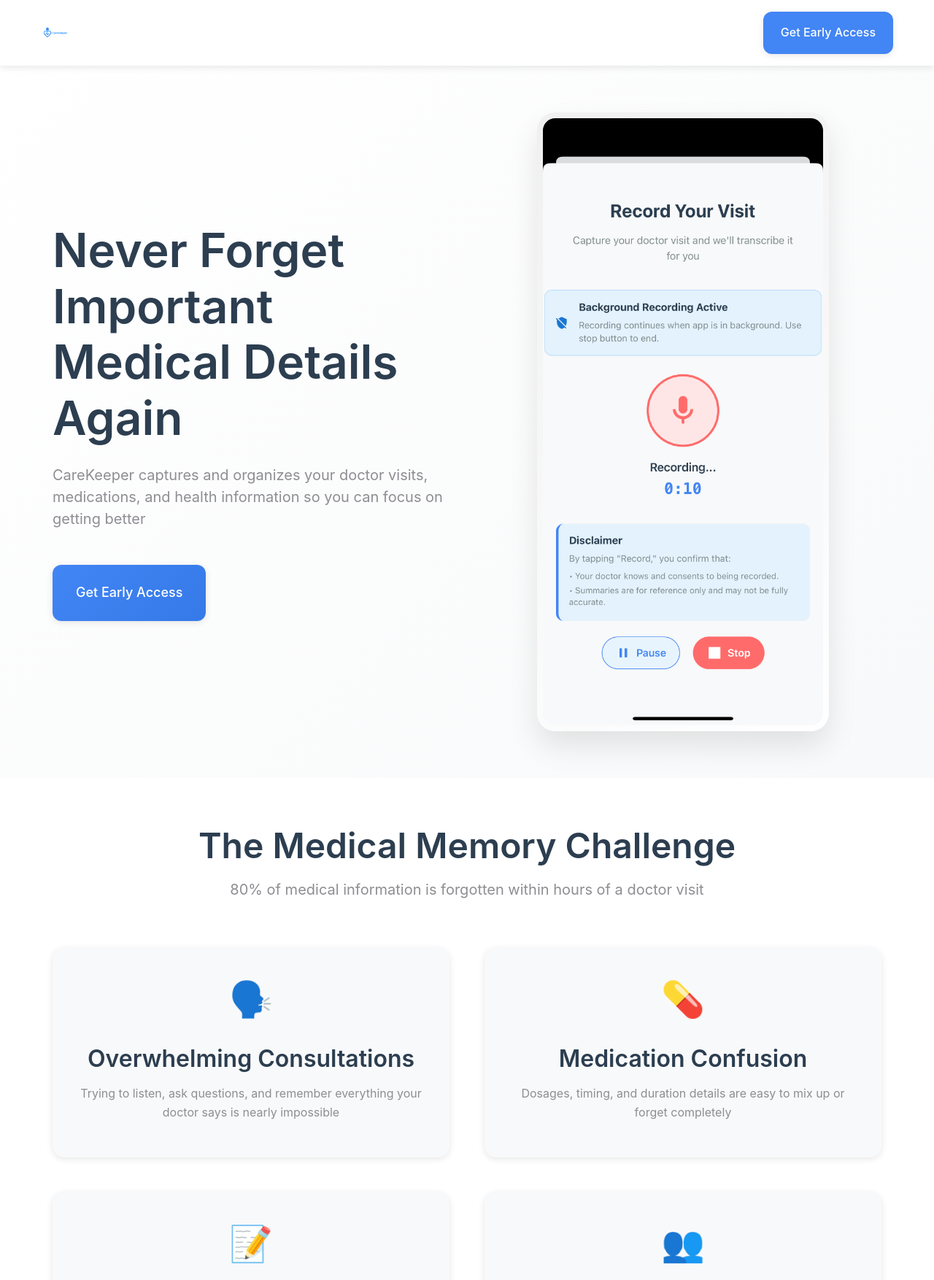
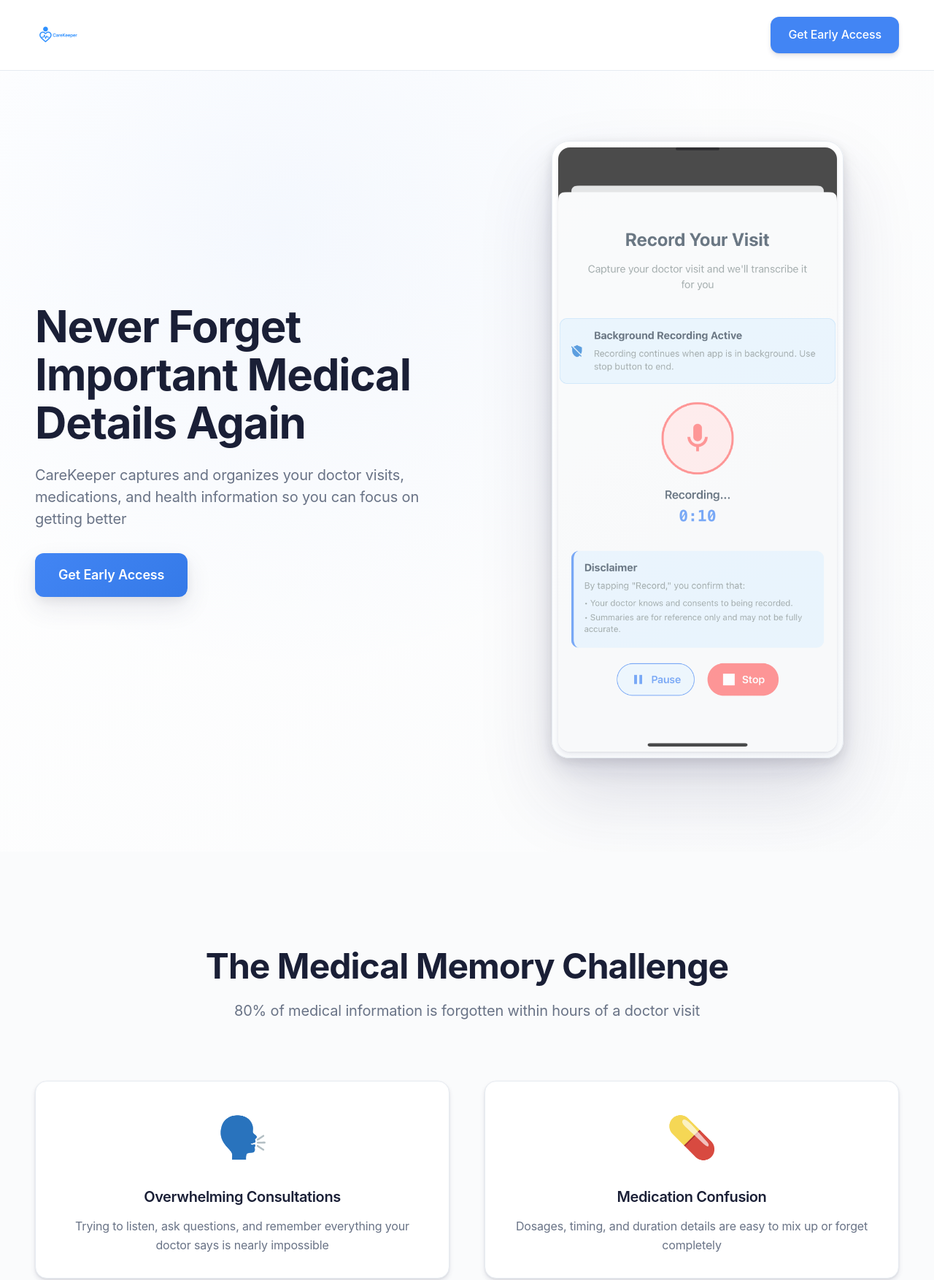
Before and after one commit to finchux-dev/finchux-dev.github.io, a plain HTML site: page index.html in a window 1280 px wide. Shown: the top 1754 px of the page at 73% size. Drawn offline with Linux system fonts and the light colour scheme.

Commit message:
Modernize website design: larger logo, Stripe-inspired styling, improved typography and spacing

```diff
--- a/styles.css
+++ b/styles.css
@@ -1,46 +1,67 @@
-/* CSS Custom Properties */
+/* CSS Custom Properties - Modern Updates */
 :root {
   /* Colors */
   --primary-blue: #4285F4;
   --primary-blue-dark: #357AE8;
-  --background-light: #F8F9FA;
+  --primary-blue-light: #5a95f5;
+  --background-light: #FAFBFC;
+  --background-white: #FFFFFF;
   --card-background: #FFFFFF;
-  --text-primary: #2C3E50;
-  --text-secondary: #8E8E93;
-  --success-green: #34C759;
-  --border-light: #E1E8ED;
-  --shadow-subtle: 0 2px 10px rgba(0,0,0,0.1);
-  --shadow-elevated: 0 20px 40px rgba(0,0,0,0.1);
+  --text-primary: #1A1F36;
+  --text-secondary: #697386;
+  --text-muted: #8898AA;
+  --success-green: #00D924;
+  --border-light: #E6EBF1;
+  --border-subtle: #F7FAFC;
+  --shadow-subtle: 0 2px 4px rgba(50, 50, 93, 0.06);
+  --shadow-medium: 0 4px 6px rgba(50, 50, 93, 0.11), 0 1px 3px rgba(0, 0, 0, 0.08);
+  --shadow-large: 0 15px 35px rgba(50, 50, 93, 0.1), 0 5px 15px rgba(0, 0, 0, 0.07);
+  --shadow-elevated: 0 50px 100px rgba(50, 50, 93, 0.15), 0 15px 35px rgba(50, 50, 93, 0.1), 0 5px 15px rgba(0, 0, 0, 0.1);
 
-  /* Typography */
-  --font-family: -apple-system, BlinkMacSystemFont, 'Segoe UI', 'Roboto', sans-serif;
-  --font-size-hero: clamp(2.5rem, 5vw, 4rem);
-  --font-size-h2: clamp(2rem, 4vw, 3rem);
-  --font-size-h3: clamp(1.5rem, 3vw, 2rem);
-  --font-size-body: clamp(1rem, 2vw, 1.125rem);
-  --font-weight-regular: 400;
+  /* Typography - Modern Scale */
+  --font-family: -apple-system, BlinkMacSystemFont, "Segoe UI", Roboto, "Helvetica Neue", Ubuntu, sans-serif;
+  --font-size-xs: 0.75rem;
+  --font-size-sm: 0.875rem;
+  --font-size-base: 1rem;
+  --font-size-lg: 1.125rem;
+  --font-size-xl: 1.25rem;
+  --font-size-2xl: 1.5rem;
+  --font-size-3xl: 1.875rem;
+  --font-size-4xl: 2.25rem;
+  --font-size-5xl: 3rem;
+  --font-size-6xl: 3.75rem;
+  --font-weight-normal: 400;
   --font-weight-medium: 500;
   --font-weight-semibold: 600;
+  --font-weight-bold: 700;
 
-  /* Spacing */
-  --spacing-xs: 8px;
-  --spacing-sm: 16px;
-  --spacing-md: 24px;
-  --spacing-lg: 32px;
-  --spacing-xl: 48px;
-  --spacing-xxl: 64px;
+  /* Modern Spacing System */
+  --space-1: 0.25rem;
+  --space-2: 0.5rem;
+  --space-3: 0.75rem;
+  --space-4: 1rem;
+  --space-5: 1.25rem;
+  --space-6: 1.5rem;
+  --space-8: 2rem;
+  --space-10: 2.5rem;
+  --space-12: 3rem;
+  --space-16: 4rem;
+  --space-20: 5rem;
+  --space-24: 6rem;
+  --space-32: 8rem;
 
-  /* Breakpoints */
-  --mobile: 320px;
-  --tablet: 768px;
-  --desktop: 1024px;
-  --large-desktop: 1440px;
+  /* Border Radius - Modern Scale */
+  --radius-sm: 0.375rem;
+  --radius-md: 0.5rem;
+  --radius-lg: 0.75rem;
+  --radius-xl: 1rem;
+  --radius-2xl: 1.5rem;
+  --radius-full: 9999px;
 
-  /* Border Radius */
-  --border-radius-sm: 8px;
-  --border-radius-md: 12px;
-  --border-radius-lg: 16px;
-  --border-radius-xl: 25px;
+  /* Transitions */
+  --transition-fast: 150ms ease;
+  --transition-normal: 300ms ease;
+  --transition-slow: 500ms ease;
 }
 
 /* Reset and Base Styles */
@@ -53,39 +74,56 @@
 html {
   scroll-behavior: smooth;
   font-size: 16px;
+  line-height: 1.6;
 }
 
 body {
   font-family: var(--font-family);
-  line-height: 1.6;
   color: var(--text-primary);
-  background-color: var(--background-light);
+  background-color: var(--background-white);
   -webkit-font-smoothing: antialiased;
   -moz-osx-font-smoothing: grayscale;
+  letter-spacing: -0.01em;
 }
 
-/* Typography */
+/* Modern Typography */
 h1, h2, h3, h4, h5, h6 {
-  font-weight: var(--font-weight-semibold);
+  font-weight: var(--font-weight-bold);
   line-height: 1.2;
-  margin-bottom: var(--spacing-sm);
+  letter-spacing: -0.02em;
+  color: var(--text-primary);
 }
 
 h1 {
-  font-size: var(--font-size-hero);
+  font-size: clamp(var(--font-size-4xl), 5vw, var(--font-size-6xl));
+  font-weight: var(--font-weight-bold);
+  line-height: 1.1;
 }
 
 h2 {
-  font-size: var(--font-size-h2);
+  font-size: clamp(var(--font-size-3xl), 4vw, var(--font-size-5xl));
+  font-weight: var(--font-weight-bold);
 }
 
 h3 {
-  font-size: var(--font-size-h3);
+  font-size: clamp(var(--font-size-xl), 3vw, var(--font-size-3xl));
+  font-weight: var(--font-weight-semibold);
+}
+
+h4 {
+  font-size: var(--font-size-lg);
+  font-weight: var(--font-weight-semibold);
 }
 
 p {
-  margin-bottom: var(--spacing-sm);
+  font-size: var(--font-size-lg);
+  line-height: 1.6;
   color: var(--text-secondary);
+}
+
+.text-large {
+  font-size: var(--font-size-xl);
+  line-height: 1.5;
 }
 
 ul {
@@ -95,6 +133,7 @@ ul {
 a {
   text-decoration: none;
   color: inherit;
+  transition: var(--transition-fast);
 }
 
 img {
@@ -103,33 +142,36 @@ img {
   display: block;
 }
 
-/* Container */
+/* Container System */
 .container {
   max-width: 1200px;
   margin: 0 auto;
-  padding: 0 var(--spacing-sm);
+  padding: 0 var(--space-6);
 }
 
 @media (min-width: 768px) {
   .container {
-    padding: 0 var(--spacing-lg);
+    padding: 0 var(--space-8);
   }
 }
 
-@media (min-width: 1440px) {
+@media (min-width: 1200px) {
   .container {
     max-width: 1400px;
+    padding: 0 var(--space-12);
   }
 }
 
-/* Header */
+/* Modern Header */
 .header {
-  background: var(--card-background);
-  box-shadow: var(--shadow-subtle);
+  background: rgba(255, 255, 255, 0.95);
+  backdrop-filter: blur(20px);
+  border-bottom: 1px solid var(--border-light);
   position: sticky;
   top: 0;
   z-index: 100;
-  padding: var(--spacing-sm) 0;
+  padding: var(--space-4) 0;
+  transition: var(--transition-normal);
 }
 
 .nav-container {
@@ -138,70 +180,124 @@ img {
   align-items: center;
   max-width: 1200px;
   margin: 0 auto;
-  padding: 0 var(--spacing-sm);
+  padding: 0 var(--space-6);
 }
 
-.logo-image {
-  height: 40px;
-  width: auto;
+@media (min-width: 768px) {
+  .nav-container {
+    padding: 0 var(--space-8);
+  }
 }
 
-/* CTA Buttons */
+@media (min-width: 1200px) {
+  .nav-container {
+    max-width: 1400px;
+    padding: 0 var(--space-12);
+  }
+}
+
+/* Larger Logo */
+.logo-image {
+  height: 56px;
+  width: auto;
+  transition: var(--transition-fast);
+}
+
+@media (min-width: 768px) {
+  .logo-image {
+    height: 64px;
+  }
+}
+
+.logo-image:hover {
+  transform: scale(1.02);
+}
+
+/* Modern CTA Buttons */
 .cta-button {
-  display: inline-block;
-  padding: var(--spacing-sm) var(--spacing-md);
+  display: inline-flex;
+  align-items: center;
+  justify-content: center;
+  padding: var(--space-3) var(--space-6);
   background: var(--primary-blue);
   color: white;
   font-weight: var(--font-weight-medium);
-  border-radius: var(--border-radius-md);
-  transition: all 0.3s ease;
-  box-shadow: var(--shadow-subtle);
+  font-size: var(--font-size-base);
+  border-radius: var(--radius-lg);
+  transition: all var(--transition-normal);
+  box-shadow: var(--shadow-medium);
+  border: none;
+  cursor: pointer;
   text-align: center;
+  white-space: nowrap;
 }
 
 .cta-button:hover {
   background: var(--primary-blue-dark);
-  transform: translateY(-2px);
-  box-shadow: var(--shadow-elevated);
+  transform: translateY(-1px);
+  box-shadow: var(--shadow-large);
+}
+
+.cta-button:active {
+  transform: translateY(0);
 }
 
 .cta-button.primary {
   background: linear-gradient(135deg, var(--primary-blue), var(--primary-blue-dark));
-  font-size: var(--font-size-body);
-  padding: var(--spacing-md) var(--spacing-lg);
+  padding: var(--space-4) var(--space-8);
+  font-size: var(--font-size-lg);
+  font-weight: var(--font-weight-semibold);
+  box-shadow: var(--shadow-large);
 }
 
 .cta-button.large {
-  font-size: 1.25rem;
-  padding: var(--spacing-lg) var(--spacing-xl);
+  padding: var(--space-5) var(--space-10);
+  font-size: var(--font-size-xl);
+  font-weight: var(--font-weight-semibold);
+  border-radius: var(--radius-xl);
 }
 
-/* Hero Section */
+/* Modern Hero Section */
 .hero-section {
-  padding: var(--spacing-xxl) 0;
-  background: linear-gradient(135deg, var(--card-background) 0%, var(--background-light) 100%);
+  padding: var(--space-24) 0 var(--space-32);
+  background: linear-gradient(135deg, #ffffff 0%, #fafbfc 100%);
+  position: relative;
+  overflow: hidden;
+}
+
+.hero-section::before {
+  content: '';
+  position: absolute;
+  top: 0;
+  left: 0;
+  right: 0;
+  bottom: 0;
+  background: radial-gradient(circle at 30% 20%, rgba(66, 133, 244, 0.05) 0%, transparent 50%);
+  pointer-events: none;
 }
 
 .hero-content {
   display: flex;
   flex-direction: column;
   align-items: center;
-  gap: var(--spacing-xl);
+  gap: var(--space-16);
   text-align: center;
+  position: relative;
+  z-index: 1;
 }
 
 .hero-headline {
-  color: var(--text-primary);
-  margin-bottom: var(--spacing-md);
-  max-width: 800px;
+  max-width: 900px;
+  margin-bottom: var(--space-6);
 }
 
 .hero-subheadline {
-  font-size: 1.25rem;
+  font-size: var(--font-size-xl);
   color: var(--text-secondary);
-  margin-bottom: var(--spacing-xl);
-  max-width: 600px;
+  margin-bottom: var(--space-8);
+  max-width: 700px;
   line-height: 1.5;
+  font-weight: var(--font-weight-normal);
 }
 
 @media (min-width: 1024px) {
@@ -209,6 +305,7 @@ img {
     flex-direction: row;
     text-align: left;
     align-items: center;
+    gap: var(--space-20);
   }
 
   .hero-text {
@@ -223,39 +320,41 @@ img {
   }
 }
 
-/* Phone Mockup */
+/* Modern Phone Mockup */
 .phone-mockup {
-  background: linear-gradient(145deg, #f0f0f0, #ffffff);
-  border-radius: var(--border-radius-xl);
-  padding: 8px;
+  background: linear-gradient(145deg, #ffffff, #f8fafc);
+  border-radius: var(--radius-2xl);
+  padding: var(--space-2);
   box-shadow: var(--shadow-elevated);
-  max-width: 300px;
+  max-width: 320px;
   position: relative;
   margin: 0 auto;
+  border: 1px solid var(--border-light);
 }
 
 .phone-mockup::before {
   content: '';
   position: absolute;
-  top: 8px;
+  top: var(--space-2);
   left: 50%;
   transform: translateX(-50%);
   width: 60px;
   height: 4px;
-  background: #000;
-  border-radius: 2px;
-  opacity: 0.3;
+  background: #1a1f36;
+  border-radius: var(--radius-full);
+  opacity: 0.4;
 }
 
 .screenshot {
   width: 100%;
-  border-radius: calc(var(--border-radius-xl) - 8px);
+  border-radius: calc(var(--radius-2xl) - var(--space-2));
   display: block;
+  box-shadow: var(--shadow-medium);
 }
 
 @media (min-width: 768px) {
   .phone-mockup {
-    max-width: 350px;
+    max-width: 360px;
   }
 }
 
@@ -265,81 +364,96 @@ img {
   }
 }
 
-/* Section Headers */
+/* Modern Section Headers */
 .section-header {
   text-align: center;
-  margin-bottom: var(--spacing-xxl);
+  margin-bottom: var(--space-20);
   max-width: 800px;
   margin-left: auto;
   margin-right: auto;
 }
 
 .section-subtitle {
-  font-size: 1.25rem;
+  font-size: var(--font-size-xl);
   color: var(--text-secondary);
-  font-weight: var(--font-weight-regular);
+  font-weight: var(--font-weight-normal);
+  margin-top: var(--space-4);
 }
 
-/* Problem Section */
+/* Modern Problem Section */
 .problem-section {
-  padding: var(--spacing-xxl) 0;
-  background: var(--card-background);
+  padding: var(--space-32) 0;
+  background: var(--background-light);
 }
 
 .problem-grid {
   display: grid;
   grid-template-columns: 1fr;
-  gap: var(--spacing-lg);
-  margin-top: var(--spacing-xl);
+  gap: var(--space-8);
+  margin-top: var(--space-16);
 }
 
 .problem-item {
   text-align: center;
-  padding: var(--spacing-lg);
-  background: var(--background-light);
-  border-radius: var(--border-radius-lg);
-  box-shadow: var(--shadow-subtle);
+  padding: var(--space-8);
+  background: var(--card-background);
+  border-radius: var(--radius-xl);
+  box-shadow: var(--shadow-medium);
+  border: 1px solid var(--border-light);
+  transition: var(--transition-normal);
+}
+
+.problem-item:hover {
+  transform: translateY(-2px);
+  box-shadow: var(--shadow-large);
 }
 
 .problem-icon {
-  font-size: 3rem;
-  margin-bottom: var(--spacing-md);
+  font-size: 3.5rem;
+  margin-bottom: var(--space-6);
+  filter: grayscale(0.2);
 }
 
 .problem-item h3 {
   color: var(--text-primary);
-  margin-bottom: var(--spacing-sm);
+  margin-bottom: var(--space-4);
+  font-size: var(--font-size-xl);
+}
+
+.problem-item p {
+  font-size: var(--font-size-base);
+  line-height: 1.6;
 }
 
 @media (min-width: 768px) {
   .problem-grid {
     grid-template-columns: 1fr 1fr;
-    gap: var(--spacing-xl);
+    gap: var(--space-10);
   }
 }
 
 @media (min-width: 1024px) {
   .problem-grid {
     grid-template-columns: repeat(2, 1fr);
-    gap: var(--spacing-xl);
+    gap: var(--space-12);
   }
 }
 
-/* Features Section */
+/* Modern Features Section */
 .features-section {
-  padding: var(--spacing-xxl) 0;
-  background: var(--background-light);
+  padding: var(--space-32) 0;
+  background: var(--background-white);
 }
 
 .feature-item {
-  margin-bottom: var(--spacing-xxl);
+  margin-bottom: var(--space-24);
 }
 
 .feature-content {
   display: flex;
   flex-direction: column;
   align-items: center;
-  gap: var(--spacing-xl);
+  gap: var(--space-16);
 }
 
 .feature-text {
@@ -349,24 +463,27 @@ img {
 
 .feature-text h3 {
   color: var(--text-primary);
-  margin-bottom: var(--spacing-md);
+  margin-bottom: var(--space-5);
+  font-size: var(--font-size-2xl);
 }
 
 .feature-text p {
-  font-size: 1.125rem;
-  margin-bottom: var(--spacing-md);
+  font-size: var(--font-size-lg);
+  margin-bottom: var(--space-6);
+  line-height: 1.6;
 }
 
 .feature-benefits {
   text-align: left;
-  margin-top: var(--spacing-md);
+  margin-top: var(--space-6);
 }
 
 .feature-benefits li {
-  padding: var(--spacing-xs) 0;
+  padding: var(--space-2) 0;
   position: relative;
-  padding-left: var(--spacing-md);
+  padding-left: var(--space-6);
   color: var(--text-secondary);
+  font-size: var(--font-size-base);
 }
 
 .feature-benefits li::before {
@@ -374,7 +491,8 @@ img {
   position: absolute;
   left: 0;
   color: var(--success-green);
-  font-weight: bold;
+  font-weight: var(--font-weight-bold);
+  font-size: var(--font-size-lg);
 }
 
 @media (min-width: 1024px) {
@@ -382,6 +500,7 @@ img {
     flex-direction: row;
     text-align: left;
     align-items: center;
+    gap: var(--space-20);
   }
 
   .feature-item.reverse .feature-content {
@@ -400,120 +519,163 @@ img {
   }
 }
 
-/* Security Section */
+/* Modern Security Section */
 .security-section {
-  padding: var(--spacing-xxl) 0;
-  background: var(--card-background);
+  padding: var(--space-32) 0;
+  background: linear-gradient(135deg, #fafbfc 0%, #ffffff 100%);
 }
 
 .security-content {
   text-align: center;
-  max-width: 800px;
+  max-width: 900px;
   margin: 0 auto;
+}
+
+.security-content h2 {
+  margin-bottom: var(--space-6);
+}
+
+.security-content > p {
+  font-size: var(--font-size-lg);
+  margin-bottom: var(--space-12);
+  line-height: 1.6;
 }
 
 .security-features {
   display: grid;
   grid-template-columns: 1fr;
-  gap: var(--spacing-lg);
-  margin-top: var(--spacing-xl);
+  gap: var(--space-6);
+  margin-top: var(--space-12);
 }
 
 .security-feature {
   display: flex;
   align-items: center;
-  gap: var(--spacing-md);
-  padding: var(--spacing-md);
-  background: var(--background-light);
-  border-radius: var(--border-radius-md);
+  gap: var(--space-4);
+  padding: var(--space-6);
+  background: var(--card-background);
+  border-radius: var(--radius-lg);
   text-align: left;
+  box-shadow: var(--shadow-medium);
+  border: 1px solid var(--border-light);
+  transition: var(--transition-normal);
+}
+
+.security-feature:hover {
+  transform: translateY(-1px);
+  box-shadow: var(--shadow-large);
 }
 
 .security-icon {
-  font-size: 2rem;
+  font-size: 2.5rem;
   flex-shrink: 0;
 }
 
 .security-feature h4 {
   color: var(--text-primary);
-  margin-bottom: var(--spacing-xs);
+  margin-bottom: var(--space-1);
+  font-size: var(--font-size-lg);
 }
 
 .security-feature p {
   margin: 0;
-  font-size: 0.9rem;
+  font-size: var(--font-size-base);
+  color: var(--text-secondary);
 }
 
 @media (min-width: 768px) {
   .security-features {
     grid-template-columns: 1fr;
-    gap: var(--spacing-md);
+    gap: var(--space-4);
   }
 }
 
-/* Contact Section */
+/* Modern Contact Section */
 .contact-section {
-  padding: var(--spacing-xxl) 0;
+  padding: var(--space-32) 0;
   background: linear-gradient(135deg, var(--primary-blue), var(--primary-blue-dark));
   color: white;
   text-align: center;
+  position: relative;
+  overflow: hidden;
+}
+
+.contact-section::before {
+  content: '';
+  position: absolute;
+  top: 0;
+  left: 0;
+  right: 0;
+  bottom: 0;
+  background: radial-gradient(circle at 70% 80%, rgba(255, 255, 255, 0.1) 0%, transparent 50%);
+  pointer-events: none;
+}
+
+.contact-content {
+  position: relative;
+  z-index: 1;
 }
 
 .contact-content h2 {
   color: white;
-  margin-bottom: var(--spacing-md);
+  margin-bottom: var(--space-6);
 }
 
 .contact-content p {
   color: rgba(255, 255, 255, 0.9);
-  font-size: 1.125rem;
-  margin-bottom: var(--spacing-xl);
+  font-size: var(--font-size-lg);
+  margin-bottom: var(--space-10);
   max-width: 600px;
   margin-left: auto;
   margin-right: auto;
+  line-height: 1.6;
 }
 
 .contact-section .cta-button {
   background: white;
   color: var(--primary-blue);
-  margin-bottom: var(--spacing-md);
+  margin-bottom: var(--space-6);
+  box-shadow: var(--shadow-large);
 }
 
 .contact-section .cta-button:hover {
   background: var(--background-light);
   transform: translateY(-2px);
+  box-shadow: var(--shadow-elevated);
 }
 
 .contact-note {
-  font-size: 0.9rem;
+  font-size: var(--font-size-base);
   color: rgba(255, 255, 255, 0.8);
   margin: 0;
 }
 
-/* Footer */
+/* Modern Footer */
 .footer {
   background: var(--text-primary);
   color: white;
-  padding: var(--spacing-xl) 0;
+  padding: var(--space-16) 0;
 }
 
 .footer-content {
   display: flex;
   flex-direction: column;
   align-items: center;
-  gap: var(--spacing-md);
+  gap: var(--space-6);
   text-align: center;
 }
 
 .footer-logo-image {
-  height: 32px;
+  height: 40px;
   filter: brightness(0) invert(1);
+  opacity: 0.9;
 }
 
 .footer-links a {
   color: rgba(255, 255, 255, 0.8);
-  margin: 0 var(--spacing-sm);
-  font-size: 0.9rem;
+  margin: 0 var(--space-4);
+  font-size: var(--font-size-base);
+  transition: var(--transition-fast);
 }
 
 .footer-links a:hover {
@@ -521,7 +683,7 @@ img {
 }
 
 .footer-copyright p {
-  font-size: 0.8rem;
+  font-size: var(--font-size-sm);
   color: rgba(255, 255, 255, 0.6);
   margin: 0;
 }
@@ -552,15 +714,16 @@ a:focus,
 button:focus {
   outline: 2px solid var(--primary-blue);
   outline-offset: 2px;
+  border-radius: var(--radius-sm);
 }
 
-/* Animations */
+/* Modern Animations */
 @media (prefers-reduced-motion: no-preference) {
   .feature-item,
   .problem-item,
   .security-feature {
     opacity: 0;
-    transform: translateY(30px);
+    transform: translateY(20px);
     animation: fadeInUp 0.6s ease forwards;
   }
 
@@ -577,6 +740,19 @@ button:focus {
   }
 }
 
+/* Loading states for images */
+img {
+  transition: opacity var(--transition-normal);
+}
+
+img.loading {
+  opacity: 0.7;
+}
+
+img.loaded {
+  opacity: 1;
+}
+
 /* High contrast mode support */
 @media (prefers-contrast: high) {
   :root {
```
